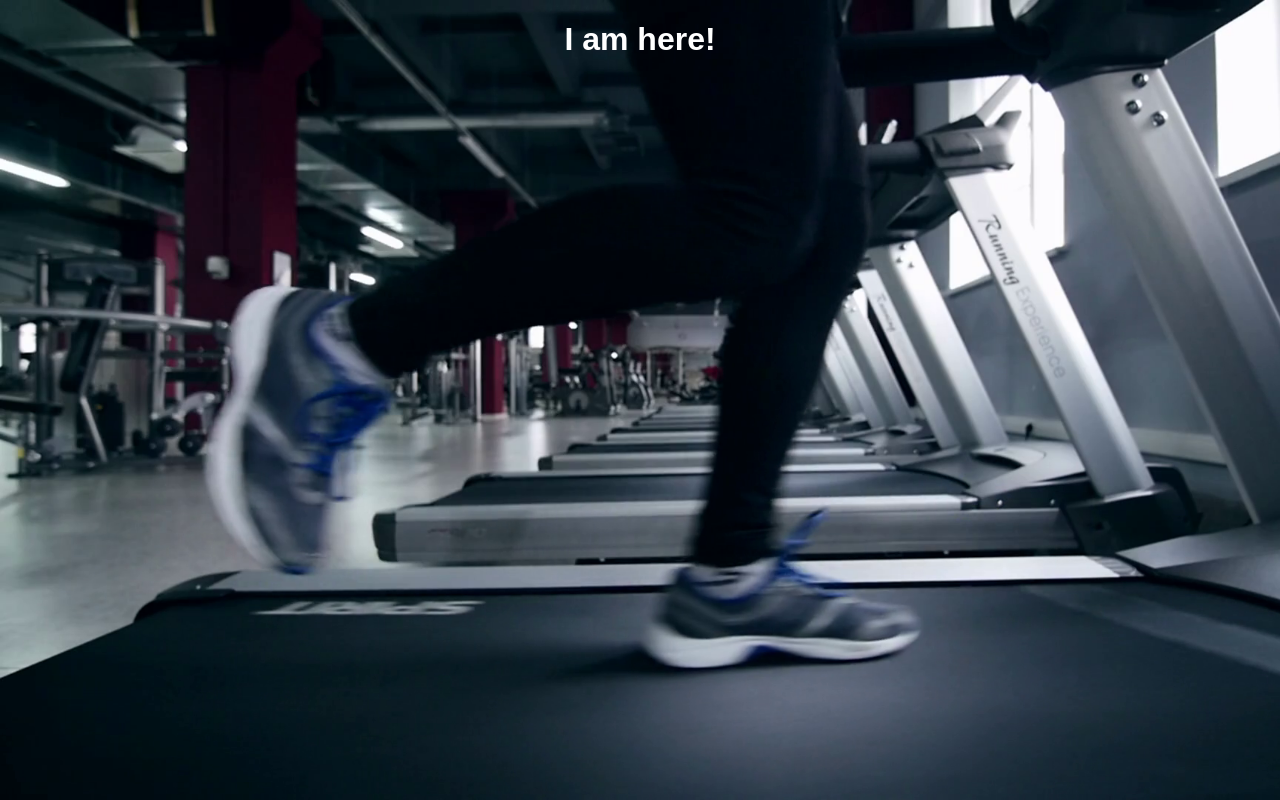
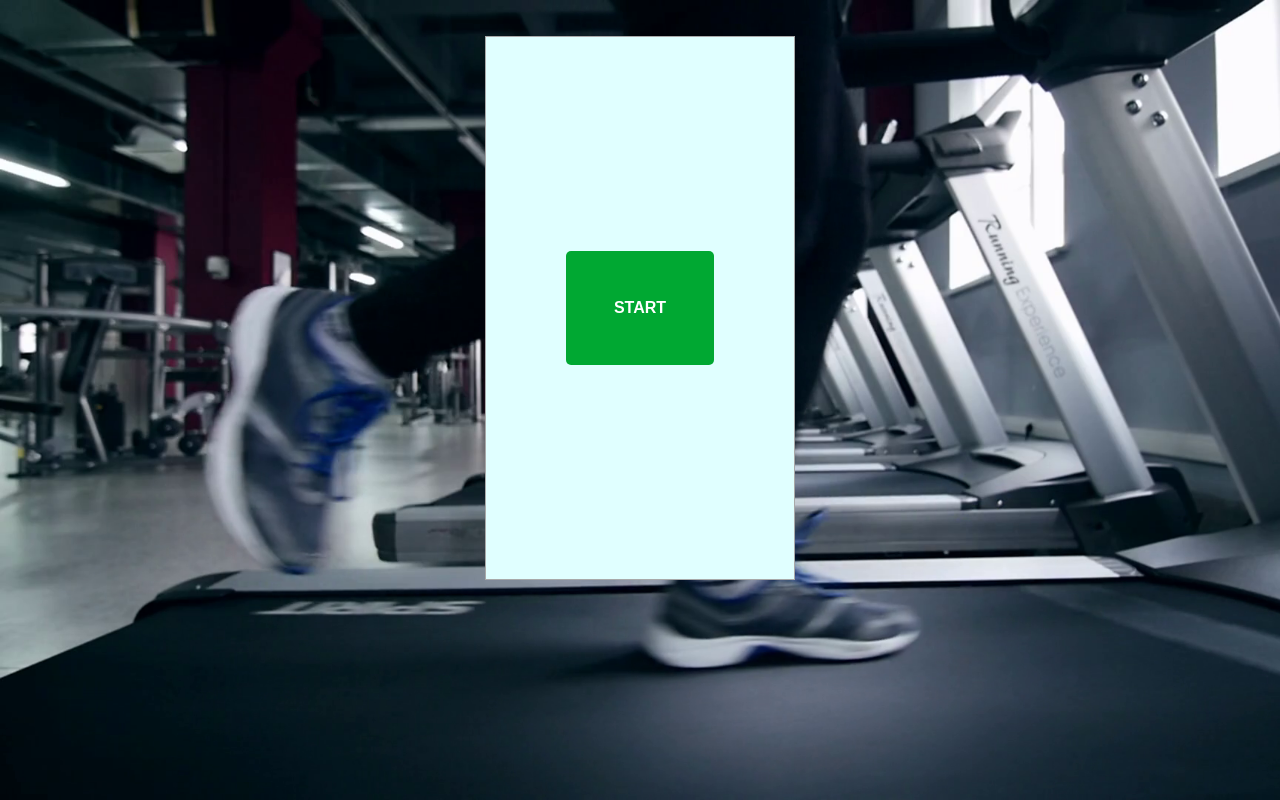
Before and after one commit to rijii52/baritzakala, a React (Create React App) app in the folder client/: page /frontend in a window 1280 px wide. Built offline with nearby package versions, Linux system fonts and the light colour scheme.

Commit message:
Base components

```diff
--- a/client/src/Frontend.css
+++ b/client/src/Frontend.css
@@ -1,3 +1,70 @@
 .Frontend {
-    background-color: lightgreen;
+    display: table;
+    margin: 36px auto;
+    width: 300px;
+    height: 534px;
+    background-color: lightcyan;
+    border: solid 1px darkgray;
+    padding: 4px;
+    text-align: center;
 }
+
+.MainCtrlButton {
+    display: inline-block;
+    text-decoration: none;
+    font-weight: bold;
+    color: white;
+    border-radius: 5px;
+}
+
+    .MainCtrlButton:visited {
+        color: white;
+    }
+
+.GreenCtrlButton {
+    background-color: rgb(0, 168, 50) ;
+}
+
+.GreenCtrlButton:hover {
+    background-color: rgb(44, 182, 85);
+}
+
+.LargeCtrlBtnHolder {
+    display: table-cell;
+    width: 100%;
+    height: 100%;
+    text-align: center;
+    vertical-align: middle;
+}
+
+.LargeCtrlButton {
+    padding: 48px;
+}
+
+.SmallCtrlButtonHolder {
+    display: inline-block;
+    width: 100%;
+    padding: 16px 0;
+    text-align: center;
+    vertical-align: middle;
+}
+
+.SmallCtrlButton {
+    padding: 12px 32px;
+}
+
+.ActiveTraining {
+    display: inline-block;
+    width: 100%;
+    height: 70%;
+    border: solid 1px black;
+    background-color: lime;
+}
+
+.FinishedTraining {
+    display: inline-block;
+    width: 100%;
+    height: 70%;
+    border: solid 1px black;
+    background-color: lime;
+}
--- a/client/src/Frontend.js
+++ b/client/src/Frontend.js
@@ -1,10 +1,140 @@
 import React, { Component } from 'react';
 import './Frontend.css';
 
+class ActiveTraining extends Component {
+  constructor (props) {
+    super(props);
+
+    this.state = {
+      status: "walking"
+    };
+  }
+
+  render () {
+
+    return (
+      <div className="ActiveTraining">
+        ACTIVE TRAINING
+        <div>Status is {this.props.status}</div>
+        <div>Training time {this.props.trainingTime} seconds</div>
+      </div>
+    );
+  }
+}
+
+class FinishedTraining extends Component {
+  render () {
+    return (
+      <div className="FinishedTraining">FINISHED TRAINING</div>
+    );
+  }
+}
+
 class Frontend extends Component {
-  render() {
+  constructor (props) {
+    super(props);
+
+    this.state = {
+      status: "initial",
+      trainingTime: 0
+    };
+
+    this.startTraining = this.startTraining.bind(this);
+    this.finishTraining = this.finishTraining.bind(this);
+    this.storeTraining = this.storeTraining.bind(this);
+  }
+
+  startTraining (e) {
+    e.preventDefault();
+
+    this.setState({
+      status: "training",
+      trainingTime: 0,
+      races: []
+    });
+
+    this.timeID = setInterval(
+      () => this.tick(),
+      1000
+    );
+  }
+
+  finishTraining (e) {
+    e.preventDefault();
+
+    clearInterval(this.timeID);
+    this.setState({
+      status: "pending_store"
+    });
+  }
+
+  tick () {
+    this.setState((prevState, props) => ({
+      trainingTime: prevState.trainingTime + 1
+    }));
+  }
+
+  storeTraining (e) {
+    e.preventDefault();
+
+    this.setState({
+      status: "initial"
+    });
+  }
+
+  trainingButton () {
+    switch(this.state.status)
+    {
+      case "initial":
+        return (
+          <div className="LargeCtrlBtnHolder">
+            <a href="./" className="MainCtrlButton GreenCtrlButton LargeCtrlButton" onClick={this.startTraining}>START</a>
+          </div>
+        );
+
+      case "training":
+        return  (
+          <div className="SmallCtrlButtonHolder">
+            <a href="./" className="MainCtrlButton GreenCtrlButton SmallCtrlButton" onClick={this.finishTraining}>FINISH</a>
+          </div>
+        );
+
+      case "pending_store":
+        return (
+          <div className="SmallCtrlButtonHolder">
+            <a href="./" className="MainCtrlButton GreenCtrlButton SmallCtrlButton" onClick={this.storeTraining}>STORE</a>
+          </div>
+        );
+
+      default:
+        break;
+    }
+  }
+
+  trainingCoponent (status, trainingTime) {
+    switch (this.state.status)
+    {
+      case "training":
+        return <ActiveTraining status={status} trainingTime={trainingTime} />
+
+      case "pending_store":
+        return <FinishedTraining />
+
+      default:
+        break;
+    }
+  }
+
+  render () {
+
+    const TrainingCoponent = this.trainingCoponent(this.state.status, this.state.trainingTime);
+    const TrainingButton = this.trainingButton();
+
     return (
-        <h1>I am here!</h1>
+        <div className="Frontend">
+            {TrainingCoponent}
+            {TrainingButton}
+        </div>
     );
   }
 }
```
